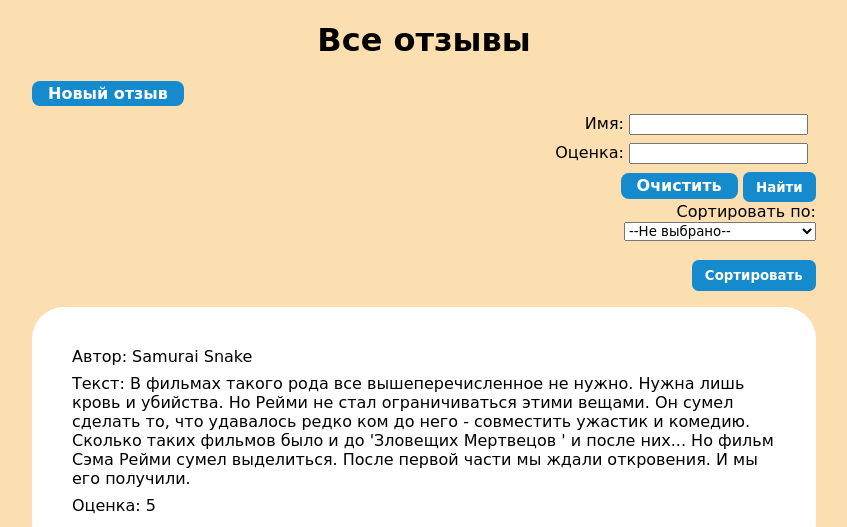
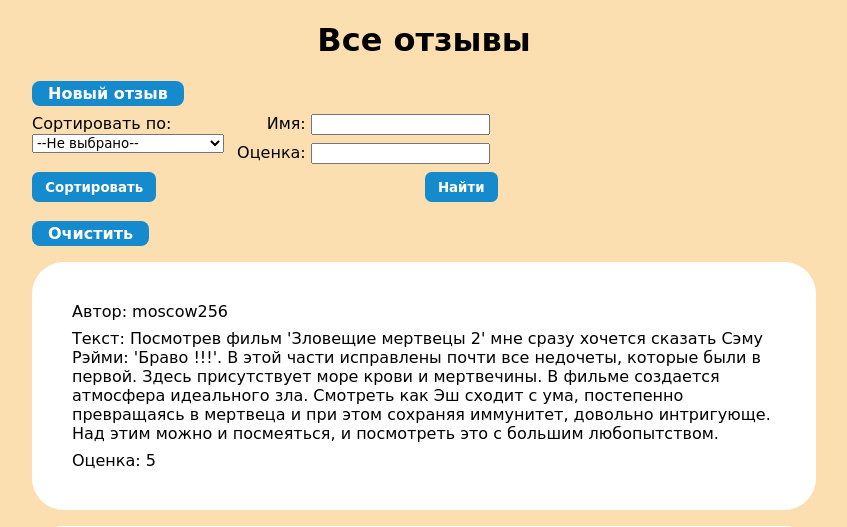
Before and after one commit to RinatNasyrov/ReviewsManager, a Django app: page / in a window 1280 px wide. Shown: the top 527 px of the page, without its empty margins (216-1063 px from the left). Run offline with Django 4.2, Linux system fonts and the light colour scheme; data comes from the database, SQL or seed files in the repository; both versions use the stored data as it was after the commit.

Commit message:
Sort by id by default

```diff
--- a/ReviewsManager/ReviewsApp/templates/ReviewsApp/review_list.html
+++ b/ReviewsManager/ReviewsApp/templates/ReviewsApp/review_list.html
@@ -2,15 +2,20 @@
 {% block title %}Все отзывы{% endblock title %}
 {% block header %}Все отзывы{% endblock header %}
 {% block content %}
+    <style>
+        .container {
+            width: 100%;
+            text-align: left;
+        }
+
+        form {
+            display: inline-block;
+        }
+    </style>
     <a href="{% url 'review' %}">Новый отзыв</a>
-    <span>
-        <form align="right" method="GET" action="{% url 'list' %}">
-            {{ form.as_p }}
-            <a href="{% url 'list' %}">Очистить</a>
-            <input type="submit" value="Найти">
-        </form>
-
-        <form align="right" method="GET" id="sort_form">
+    <br>
+    <div class="container">
+        <form align="left" method="GET" id="sort_form">
             <div> <label for="order_select">Сортировать по:</label> </div>
             <div>
                 <select name="order_by" id="order_select" onchange="updateAction(this)">
@@ -24,7 +29,14 @@
             <br>
             <input type="submit" value="Сортировать">
         </form>
-    </span>
+
+        <form align="right" method="GET" action="{% url 'list' %}">
+            {{ form.as_p }}
+            <input type="submit" value="Найти">
+        </form>
+    </div>
+    <br>
+    <a href="{% url 'list' %}">Очистить</a>
 
     <script>
         function updateAction(selectElement) {
--- a/ReviewsManager/ReviewsApp/views.py
+++ b/ReviewsManager/ReviewsApp/views.py
@@ -16,13 +16,12 @@ class ReviewsList(ListView):
     model = Review
     queryset = Review.objects.all()
     template_name = 'ReviewsApp/review_list.html'
-
     def get_context_data(self, *, object_list=None, **kwargs):
         res = super().get_context_data(object_list=None, **kwargs)
         res['form']=self.filterset.form
         return res
     def get_queryset(self):
-        queryset = super().get_queryset()
+        queryset = super().get_queryset().order_by('-id')
         self.filterset = ReviewFilter(self.request.GET,queryset=queryset)
         return self.filterset.qs
 
```
Also changed, not shown: ReviewsManager/ReviewsApp/migrations/0001_initial.py (deleted), ReviewsManager/ReviewsApp/migrations/0002_alter_review_name_delete_author.py (deleted), ReviewsManager/db.sqlite3.
